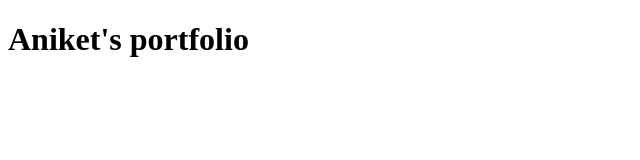
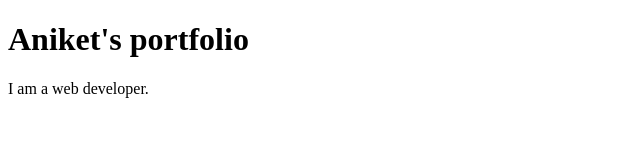
Before and after one commit to anik31/aniket-site, a plain HTML site: page index.html in a window 1280 px wide. Shown: the whole page, without its empty margins (0-640 px from the left). Drawn offline with Linux system fonts and the light colour scheme.

Commit message:
feat: add desc

```diff
--- a/index.html
+++ b/index.html
@@ -8,5 +8,6 @@
 </head>
 <body>
     <h1>Aniket's portfolio</h1>
+    <p>I am a web developer.</p>
 </body>
 </html>
```
